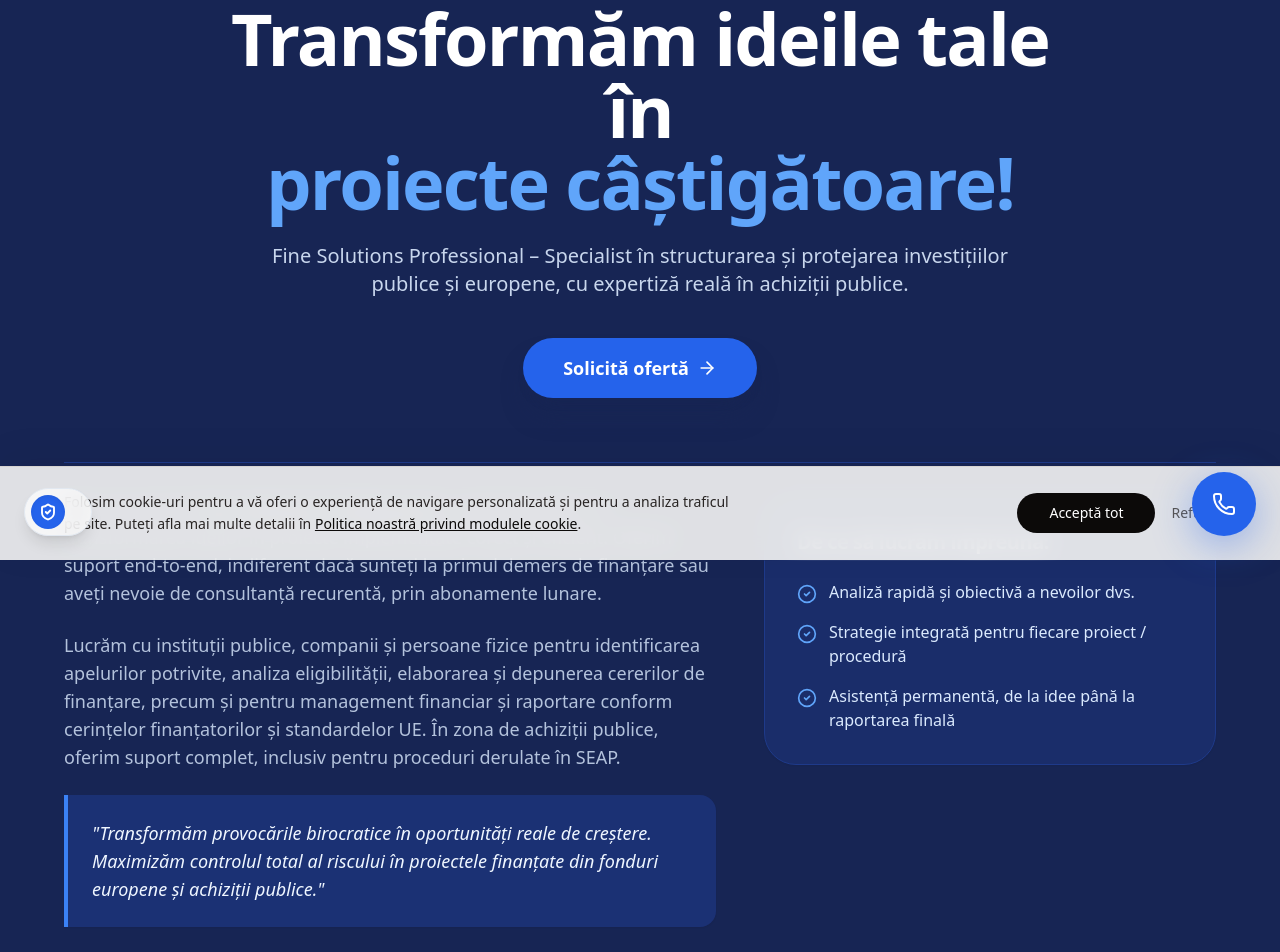
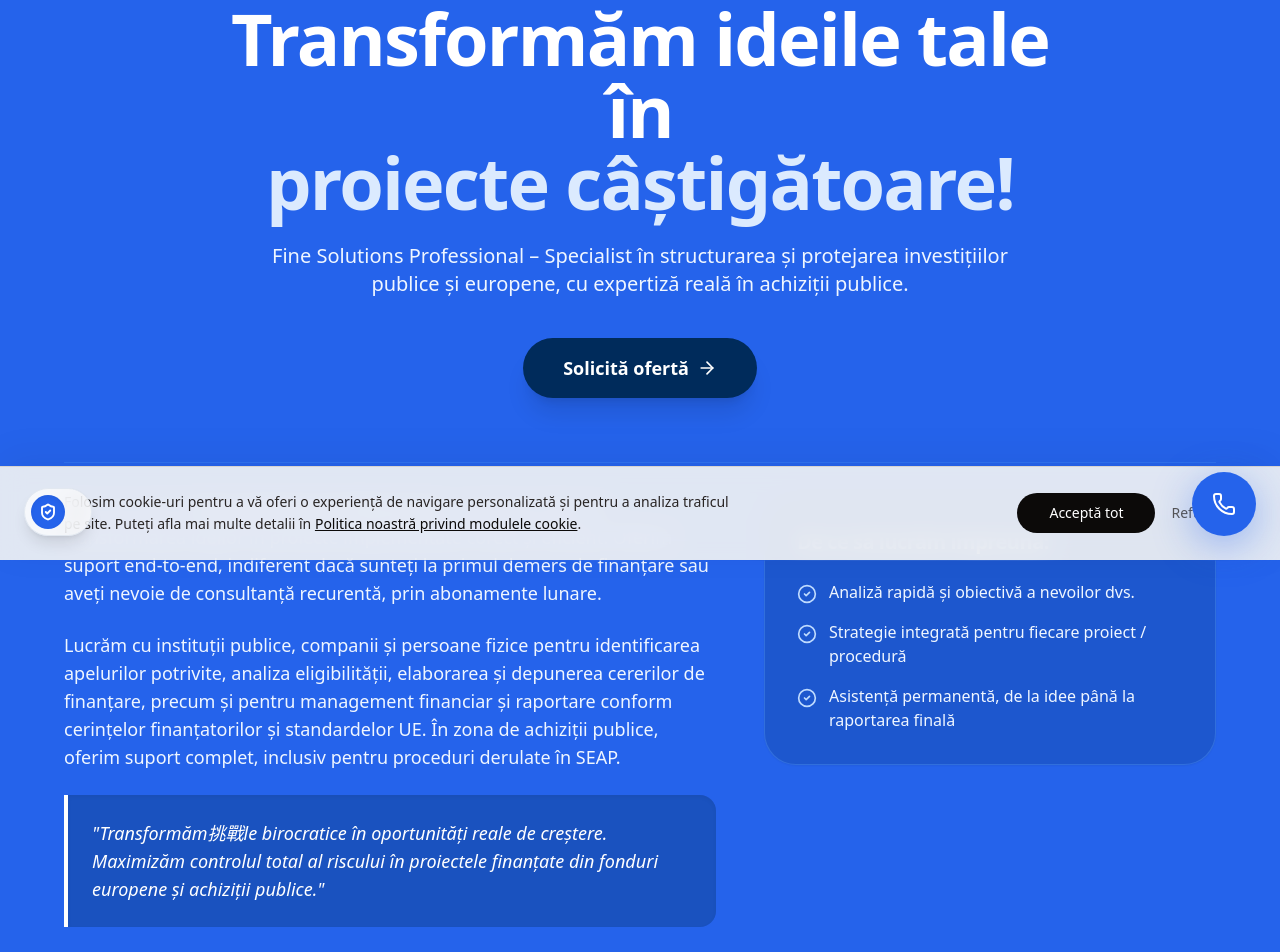
Before and after one commit to evialbert/FSPro, a Next.js app: page / in a window 1280 px wide. Shown: the part 240-1192 px from the top of the page. Built offline with nearby package versions, Linux system fonts and the light colour scheme.

Commit message:
design: ajustare culoare fundal hero la un albastru mai deschis

```diff
--- a/components/Hero.tsx
+++ b/components/Hero.tsx
@@ -5,33 +5,33 @@ import { CheckCircle2, ArrowRight } from "lucide-react";
 
 export default function Hero() {
   return (
-    <section className="relative w-full py-20 md:py-28 px-6 bg-blue-950 border-b border-blue-900">
+    <section className="relative w-full py-20 md:py-28 px-6 bg-blue-600 border-b border-blue-700">
       <div className="max-w-6xl mx-auto space-y-16">
 
         {/* --- ANTET HERO (Titlu & Subtitlu) --- */}
         <div className="text-center space-y-6 max-w-4xl mx-auto">
           {/* Etichetă autoritate */}
-          <span className="inline-block py-1 px-4 rounded-full bg-blue-900 text-blue-100 text-xs font-semibold tracking-widest uppercase">
+          <span className="inline-block py-1 px-4 rounded-full bg-blue-700 text-blue-100 text-xs font-semibold tracking-widest uppercase">
             Consultanță și Strategie
           </span>
 
           {/* Titlu Impactant */}
-          <h1 className="text-4xl md:text-6xl lg:text-7xl font-bold tracking-tight text-white leading-[1.1]">
+          <h1 className="text-4xl md:text-6xl lg:text-7xl font-extrabold tracking-tight text-white leading-[1.1]">
             Transformăm ideile tale în <br />
-            <span className="text-blue-400">proiecte câștigătoare!</span>
+            <span className="text-blue-100">proiecte câștigătoare!</span>
           </h1>
 
           {/* Subtitlu */}
-          <p className="text-lg md:text-xl font-medium text-blue-100/90 max-w-3xl mx-auto leading-relaxed">
+          <p className="text-lg md:text-xl font-medium text-blue-50 max-w-3xl mx-auto leading-relaxed">
             Fine Solutions Professional – Specialist în structurarea și protejarea investițiilor
             publice și europene, cu expertiză reală în achiziții publice.
           </p>
 
-          {/* Buton de acțiune vizibil permanent (Albastru aprins pentru contrast) */}
+          {/* Buton de acțiune vizibil permanent (Albastru Închis pentru contrast puternic pe fondul deschis) */}
           <div className="pt-4">
             <a
               href="/contact"
-              className="inline-flex items-center gap-2 bg-blue-600 text-white px-10 py-4 rounded-full font-bold text-lg hover:bg-blue-700 transition-all duration-300 transform hover:scale-105 shadow-xl shadow-blue-950/50"
+              className="inline-flex items-center gap-2 bg-[#002B5B] text-white px-10 py-4 rounded-full font-bold text-lg hover:bg-[#001f42] transition-all duration-300 transform hover:scale-105 shadow-xl"
             >
               Solicită ofertă <ArrowRight size={20} />
             </a>
@@ -39,12 +39,12 @@ export default function Hero() {
         </div>
 
         {/* --- CORP HERO (Intro, Statement & Beneficii) --- */}
-        <div className="grid grid-cols-1 lg:grid-cols-12 gap-12 pt-8 border-t border-blue-900 items-start">
+        <div className="grid grid-cols-1 lg:grid-cols-12 gap-12 pt-8 border-t border-blue-500/50 items-start">
 
           {/* Coloana Stângă: Intro & Statement */}
-          <div className="lg:col-span-7 space-y-6 text-blue-100/80 text-base md:text-lg leading-relaxed text-left">
+          <div className="lg:col-span-7 space-y-6 text-blue-50 text-base md:text-lg leading-relaxed text-left">
             <p>
-              Bine ați venit la <strong>Fine Solutions Professional</strong> – partenerul dvs. în transformarea ideilor în proiecte
+              Bine ați venit la <strong className="text-white">Fine Solutions Professional</strong> – partenerul dvs. în transformarea ideilor în proiecte
               implementate corect și eficient. Oferim suport end-to-end, indiferent dacă
               sunteți la primul demers de finanțare sau aveți nevoie de consultanță
               recurentă, prin abonamente lunare.
@@ -57,15 +57,15 @@ export default function Hero() {
               inclusiv pentru proceduri derulate în SEAP.
             </p>
 
-            {/* Statement Evidențiat */}
-            <div className="p-6 bg-blue-900/60 border-l-4 border-blue-500 rounded-r-2xl shadow-sm italic text-blue-50 font-medium">
-              "Transformăm provocările birocratice în oportunități reale de creștere. Maximizăm controlul
+            {/* Statement Evidențiat (Albastru marin închis pentru un contrast elegant) */}
+            <div className="p-6 bg-[#002B5B]/30 border-l-4 border-white rounded-r-2xl shadow-inner italic text-white font-medium">
+              "Transformăm挑戰le birocratice în oportunități reale de creștere. Maximizăm controlul
               total al riscului în proiectele finanțate din fonduri europene și achiziții publice."
             </div>
           </div>
 
           {/* Coloana Dreaptă: Beneficii */}
-          <div className="lg:col-span-5 bg-blue-900/40 p-8 rounded-[2rem] border border-blue-900 shadow-sm space-y-6 text-left">
+          <div className="lg:col-span-5 bg-[#002B5B]/20 p-8 rounded-[2rem] border border-blue-400/30 shadow-sm space-y-6 text-left">
             <h3 className="text-xl font-bold text-white tracking-tight">
               De ce să lucrăm împreună:
             </h3>
@@ -76,8 +76,8 @@ export default function Hero() {
                 "Asistență permanentă, de la idee până la raportarea finală"
               ].map((beneficiu, index) => (
                 <li key={index} className="flex items-start gap-3">
-                  <CheckCircle2 className="text-blue-400 shrink-0 mt-1" size={20} />
-                  <span className="text-blue-100 font-medium text-sm md:text-base">
+                  <CheckCircle2 className="text-blue-200 shrink-0 mt-1" size={20} />
+                  <span className="text-blue-50 font-medium text-sm md:text-base">
                     {beneficiu}
                   </span>
                 </li>
```
